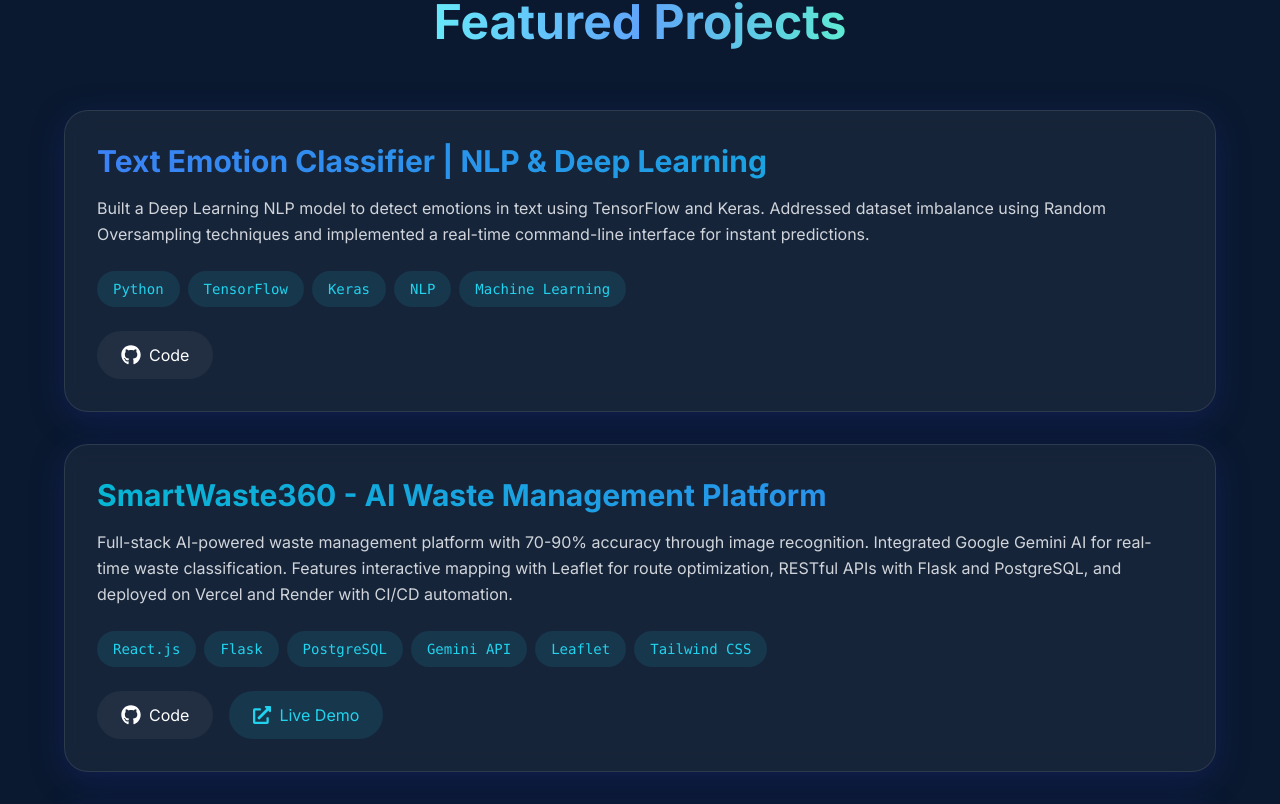
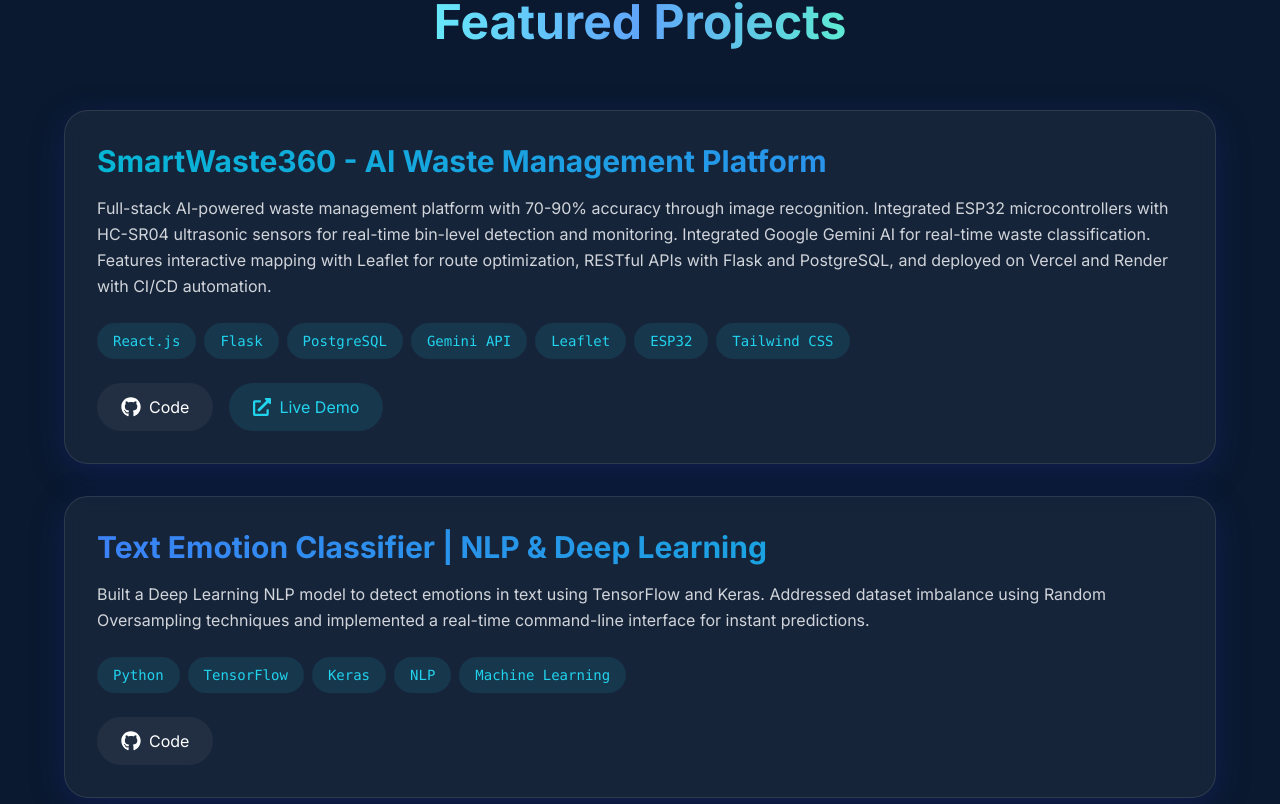
Before and after one commit to dheerusri324/portfolio, a React (Vite) app: page / in a window 1280 px wide. Shown: the part 2582-3386 px from the top of the page. Built offline with nearby package versions, Linux system fonts and the light colour scheme.

Commit message:
feat: Update SmartWaste360 with ESP32 + HC-SR04 integration and move to top

```diff
--- a/src/components/Projects.jsx
+++ b/src/components/Projects.jsx
@@ -9,20 +9,20 @@
 
   const projects = [
     {
+      title: 'SmartWaste360 - AI Waste Management Platform',
+      description: 'Full-stack AI-powered waste management platform with 70-90% accuracy through image recognition. Integrated ESP32 microcontrollers with HC-SR04 ultrasonic sensors for real-time bin-level detection and monitoring. Integrated Google Gemini AI for real-time waste classification. Features interactive mapping with Leaflet for route optimization, RESTful APIs with Flask and PostgreSQL, and deployed on Vercel and Render with CI/CD automation.',
+      tech: ['React.js', 'Flask', 'PostgreSQL', 'Gemini API', 'Leaflet', 'ESP32', 'Tailwind CSS'],
+      github: 'https://github.com/dheerusri324',
+      live: 'https://smartwaste360-frontend.vercel.app/',
+      gradient: 'from-cyan-500 to-blue-500',
+    },
+    {
       title: 'Text Emotion Classifier | NLP & Deep Learning',
       description: 'Built a Deep Learning NLP model to detect emotions in text using TensorFlow and Keras. Addressed dataset imbalance using Random Oversampling techniques and implemented a real-time command-line interface for instant predictions.',
       tech: ['Python', 'TensorFlow', 'Keras', 'NLP', 'Machine Learning'],
       github: 'https://github.com/dheerusri324/TextEmotionClassifier',
       live: null,
       gradient: 'from-blue-500 to-cyan-500',
-    },
-    {
-      title: 'SmartWaste360 - AI Waste Management Platform',
-      description: 'Full-stack AI-powered waste management platform with 70-90% accuracy through image recognition. Integrated Google Gemini AI for real-time waste classification. Features interactive mapping with Leaflet for route optimization, RESTful APIs with Flask and PostgreSQL, and deployed on Vercel and Render with CI/CD automation.',
-      tech: ['React.js', 'Flask', 'PostgreSQL', 'Gemini API', 'Leaflet', 'Tailwind CSS'],
-      github: 'https://github.com/dheerusri324',
-      live: 'https://smartwaste360-frontend.vercel.app/',
-      gradient: 'from-cyan-500 to-blue-500',
     },
     {
       title: 'System Anomaly Monitor',
```
